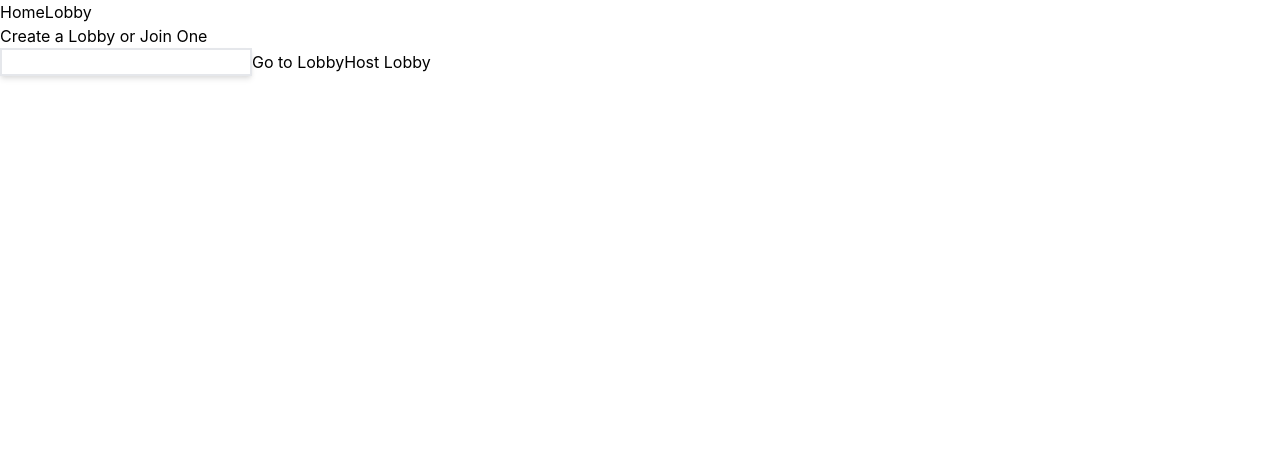
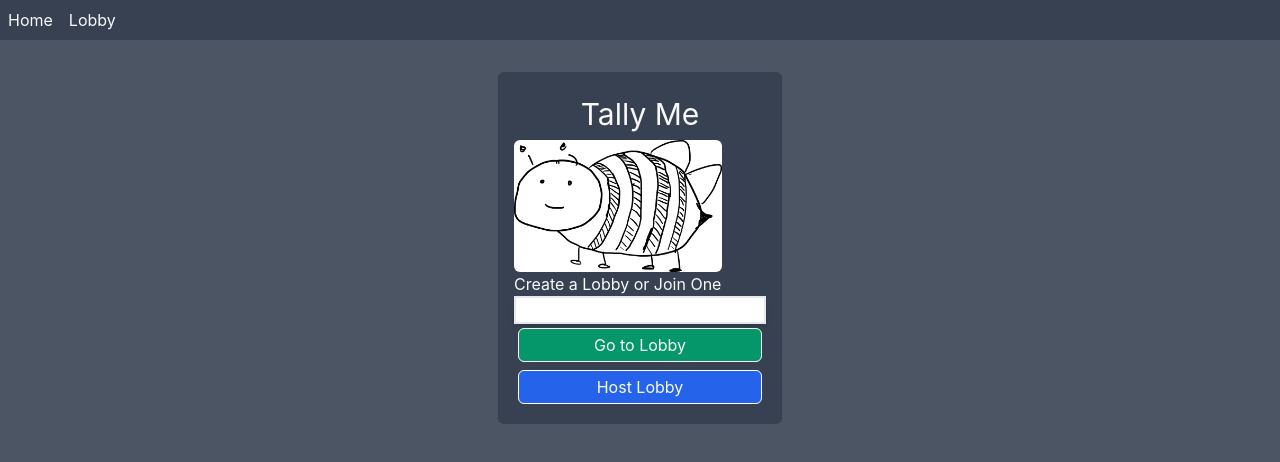
Before and after one commit to kensonhui/TallyMe, a React (Create React App) app in the folder client/: page / in a window 1280 px wide. Shown: the top 462 px of the page. Built offline with nearby package versions, Linux system fonts and the light colour scheme; no server answers.

Commit message:
Added basic styling to all pages

```diff
--- a/client/src/App.js
+++ b/client/src/App.js
@@ -11,9 +11,12 @@ import {
 const socket = openSocket('/');
 function App() {
   return (
+      <div className="bg-gray-600 min-h-screen text-gray-50">
         <Router>
-        <Link to="/">Home</Link>
-        <Link to="/lobby">Lobby</Link>
+          <div className="bg-gray-700 flex">
+            <Link to="/" className="m-2">Home</Link>
+            <Link to="/lobby" className="m-2">Lobby</Link>
+          </div>
           <Switch>
             <Route path="/lobby">
               <Lobbies socket={socket}/>
@@ -23,6 +26,7 @@ function App() {
             </Route>
           </Switch>
             </Router>
+      </div>
   );
 }
 
--- a/client/src/components/Home.tsx
+++ b/client/src/components/Home.tsx
@@ -1,28 +1,46 @@
-import { useState } from 'react';
-import { useHistory } from 'react-router-dom';
-import { lobbyCreateRequest } from '../utils/api';
+import { useState } from "react";
+import { useHistory } from "react-router-dom";
+import { lobbyCreateRequest } from "../utils/api";
 import { Socket } from "socket.io-client";
 
 interface PropsType {
-  socket: Socket
+  socket: Socket;
 }
 export default function Home(props: PropsType) {
   const [lobbyId, setLobbyId] = useState("");
   const enterLobby = () => {
     history.push(`lobby/${lobbyId}`);
-  }
-    const history = useHistory();
-    return (
-      <div>
-          <p>Create a Lobby or Join One</p>
-          <input onChange={(e) => {setLobbyId(e.target.value)}}
-          type="text" className="shadow-md border-2"/>
-          <button onClick={enterLobby}>Go to Lobby</button>
-          <button onClick={() => {
+  };
+  const history = useHistory();
+  return (
+    <div className="grid place-items-center">
+      <div className="flex flex-col m-8 bg-gray-700 p-4 rounded-md">
+        <h3 className="text-center text-3xl m-2">Tally Me</h3>
+        <img
+          src="/tolly.png"
+          alt="tolly the bee"
+          className="bg-white w-52 h-50 rounded-md"
+        />
+        <p>Create a Lobby or Join One</p>
+        <input
+          onChange={(e) => {
+            setLobbyId(e.target.value);
+          }}
+          type="text"
+          className="shadow-md border-2"
+        />
+        <button onClick={enterLobby} className="bg-green-600 m-1 transition duration-150 ease-in-out hover:bg-green-500">
+          Go to Lobby
+        </button>
+        <button
+          onClick={() => {
             lobbyCreateRequest(props.socket, history);
-          }}>
-            Host Lobby
-          </button>
+          }}
+          className="bg-blue-600 m-1 transition duration-150 ease-in-out hover:bg-blue-500"
+        >
+          Host Lobby
+        </button>
       </div>
-    )
+    </div>
+  );
 }
--- a/client/src/components/Lobby.tsx
+++ b/client/src/components/Lobby.tsx
@@ -70,27 +70,34 @@ export default function Lobby(props: LobbyProps) {
     };
   }, [lobbyId, props.nickname, socket]);
   return (
-    <div>
+    <div className="grid place-items-center">
       <div>
         {members.map((member) => (
-          <p key={member}>{member}</p>
+          <p key={member}
+          className="bg-green-600">{member}</p>
         ))}
       </div>
       Requested lobbyid: {lobbyId}
-      {isHost && <OpenQuestion socket={socket} />}
+      {isHost &&
+      <div>
+      <OpenQuestion socket={socket} />
       <button onClick={lobbyAnswerEnd}>End responses</button>
+      </div>}
       {answerPrompt.question.length !== 0 ? (
         <div>
           <OpenAnswer socket={socket} answerPrompt={answerPrompt} />
-          Number of responses:{numberResponses}
+          Number of responses: <span className="bg-green-900 rounded-full w-3 h-3">{numberResponses}</span>
         </div>
       ) : (
         <p>Waiting for host to send question</p>
       )}
-      <div>
+      <div className="w-full">
+        {responses.length !== 0 &&
+        <h3 className="text-3xl text-left">Responses:</h3>}
         {responses.map((response) => (
-          <div key={response.nickname + response.answer}>
-            <h3>{response.nickname}</h3>
+          <div key={response.nickname + response.answer}
+            className="bg-green-500 border-2 border-black m-2">
+            <h3 className="text-3xl">{response.nickname}</h3>
             <p>{response.answer}</p>
           </div>
         ))}
--- a/client/src/components/NicknamePrompt.tsx
+++ b/client/src/components/NicknamePrompt.tsx
@@ -1,15 +1,28 @@
-import {useState} from 'react';
+import { useState } from "react";
 interface PropsType {
-    submitNicknameHandler: (nickname: string) => void
+  submitNicknameHandler: (nickname: string) => void;
 }
 export default function NicknamePrompt(props: PropsType) {
-    const [nickname, setNickname] = useState("");
-    return (
-        <div>
-            <input onChange={(e:React.ChangeEvent<HTMLInputElement>) => {
-                setNickname(e.target.value)}} type="text" />
-                <button onClick={() => {
-                    props.submitNicknameHandler(nickname)}}>Submit Name</button>
+  const [nickname, setNickname] = useState("");
+  return (
+    <div className="grid place-items-center">
+        <div className="flex flex-col bg-green-600 p-6">
+            <label>Nickname</label>
+                  <input
+            onChange={(e: React.ChangeEvent<HTMLInputElement>) => {
+              setNickname(e.target.value);
+            }}
+            type="text"
+                  />
+                  <button
+            onClick={() => {
+              props.submitNicknameHandler(nickname);
+            }}
+            className="bg-green-700 m-2 transition duration-150 ease-in-out hover:bg-green-600"
+                  >
+            Submit Name
+                  </button>
         </div>
-    )
+    </div>
+  );
 }
--- a/client/src/components/answers/OpenAnswer.tsx
+++ b/client/src/components/answers/OpenAnswer.tsx
@@ -2,13 +2,13 @@ import { useEffect, useState } from "react";
 import { lobbyAnswerSend } from "../../utils/api";
 import { Socket } from "socket.io-client";
 interface PropsType {
-  answerPrompt: {question: string, details: string, anonymous: boolean};
+  answerPrompt: { question: string; details: string; anonymous: boolean };
   socket: Socket;
 }
 export default function OpenAnswer(props: PropsType) {
   useEffect(() => {
     setSubmitted(false);
-  }, [props.answerPrompt])
+  }, [props.answerPrompt]);
   const [answer, setAnswer] = useState("");
   const [submitted, setSubmitted] = useState(false);
   const answerSubmit = () => {
@@ -26,17 +26,27 @@ export default function OpenAnswer(props: PropsType) {
   };
   const { answerPrompt } = props;
   return (
-    <div>
+    <div className="flex flex-col items-start bg-green-700 p-5 rounded-md">
+      <h3 className="text-2xl text-center">New Question</h3>
       <p>Question: {answerPrompt.question}</p>
       <p>Additional details : {answerPrompt.details}</p>
-      <p>Your vote will be {props.answerPrompt.anonymous? "anonymous": "not anonymous"}</p>
+      <p>
+        Your vote will be{" "}
+        <span className="font-bold">
+          {props.answerPrompt.anonymous ? "anonymous" : "not anonymous"}
+        </span>
+      </p>
       <p>Answer</p>
-      <textarea onChange={(e) => setAnswer(e.target.value)}
-                disabled={submitted}></textarea>
-      <button onClick={answerSubmit}
-      disabled={submitted}> Submit</button>
-      {submitted? "Answer sucessfully submitted": "Waiting for response"}
-
+      <textarea
+        onChange={(e) => setAnswer(e.target.value)}
+        disabled={submitted}
+        className="text-black"
+      ></textarea>
+      <button onClick={answerSubmit} disabled={submitted}>
+        {" "}
+        Submit
+      </button>
+      {submitted ? "Answer sucessfully submitted" : "Waiting for response"}
     </div>
   );
 }
--- a/client/src/components/questions/OpenQuestion.tsx
+++ b/client/src/components/questions/OpenQuestion.tsx
@@ -13,19 +13,38 @@ const OpenQuestion = (props: Question) => {
     const questionData = {
       question: question,
       details: details,
-      anonymous: anonymous
+      anonymous: anonymous,
     };
     lobbyQuestionSend(props.socket, questionData);
   };
   return (
-    <div>
+    <div className="flex flex-col items-start">
       <p>Question</p>
-      <input type="text" onChange={(e) => setQuestion(e.target.value)} />
+      <input
+        type="text"
+        onChange={(e) => setQuestion(e.target.value)}
+        className="w-full"
+      />
       <p>Give more details about the question</p>
-      <textarea onChange={(e) => setDetails(e.target.value)}></textarea>
-      <p> Anonymous Vote:</p>
-      <input type="checkbox" checked={anonymous} onChange={(e) => setAnonymous(e.target.checked)} />
-      <button onClick={questionSendHandler}>Submit</button>
+      <textarea
+        onChange={(e) => setDetails(e.target.value)}
+        className="w-full text-black"
+      ></textarea>
+      <div className="flex justify-center">
+        <p> Anonymous Vote:</p>
+        <input
+          type="checkbox"
+          checked={anonymous}
+          onChange={(e) => setAnonymous(e.target.checked)}
+          className="w-8 h-5"
+        />
+      </div>
+      <button
+        onClick={questionSendHandler}
+        className="bg-green-600 text-center transition duration-150 ease-in-out hover:bg-green-500"
+      >
+        Submit
+      </button>
     </div>
   );
 };
--- a/client/src/index.css
+++ b/client/src/index.css
@@ -4,7 +4,10 @@
 
 @layer base {
   input[type="text"] {
-    @apply border-2;
+    @apply border-2 text-black;
+  }
+  button {
+    @apply border-white border rounded-md p-1;
   }
 }
 body {
```
Also changed, not shown: client/public/tolly.png (added). Lines whose indentation alone changed are shown as unchanged.
